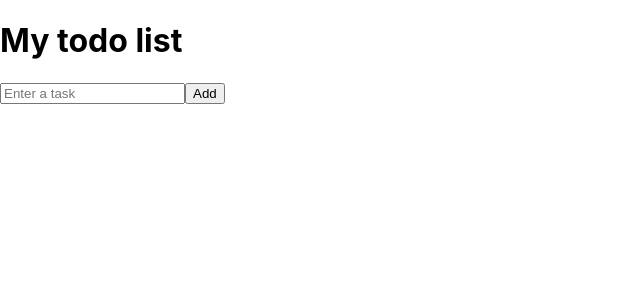
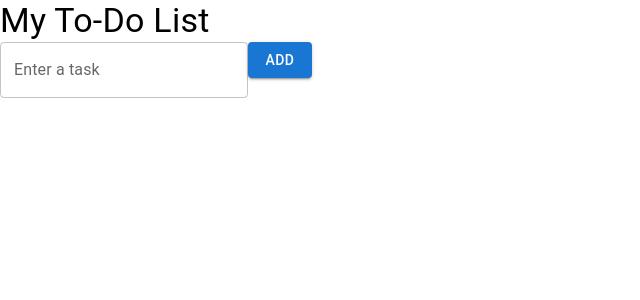
Before and after one commit to andriibur/basic-react, a React (Create React App) app in the folder todoapp/: page / in a window 1280 px wide. Shown: the top 300 px of the page, without its empty margins (0-640 px from the left). Built offline with nearby package versions, Linux system fonts and the light colour scheme.

Commit message:
its adding

```diff
--- a/todoapp/src/App.js
+++ b/todoapp/src/App.js
@@ -1,4 +1,5 @@
 import React, { useState } from 'react';
+import { Button, TextField, List, ListItem, Typography } from '@mui/material';
 
 export default function App() {
   const [todos, setTodos] = useState([]);
@@ -15,22 +16,24 @@ export default function App() {
 
   return (
     <div>
-      <h1>My todo list</h1>
+      <Typography variant="h4">My To-Do List</Typography>
       <form onSubmit={handleSubmit}>
-        <input
-          type='text'
+        <TextField
+          label="Enter a task"
+          variant="outlined"
+          dense
           value={input}
           onChange={(e) => setInput(e.target.value)}
-          placeholder='Enter a task'
         />
-        <button type='submit'>Add</button>
+        <Button type="submit" variant="contained" color="primary">
+          Add
+        </Button>
       </form>
-      <ul>
+      <List>
         {todos.map((todo, index) => (
-          <li key={index}>{todo}</li>
-        )
-        )}
-      </ul>
+          <ListItem key={index}>{todo}</ListItem>
+        ))}
+      </List>
     </div>
   )
 }
```
Also changed, not shown: todoapp/package.json (+5 -2 lines), 1 other file (tests, documents, lock files or other folders).
